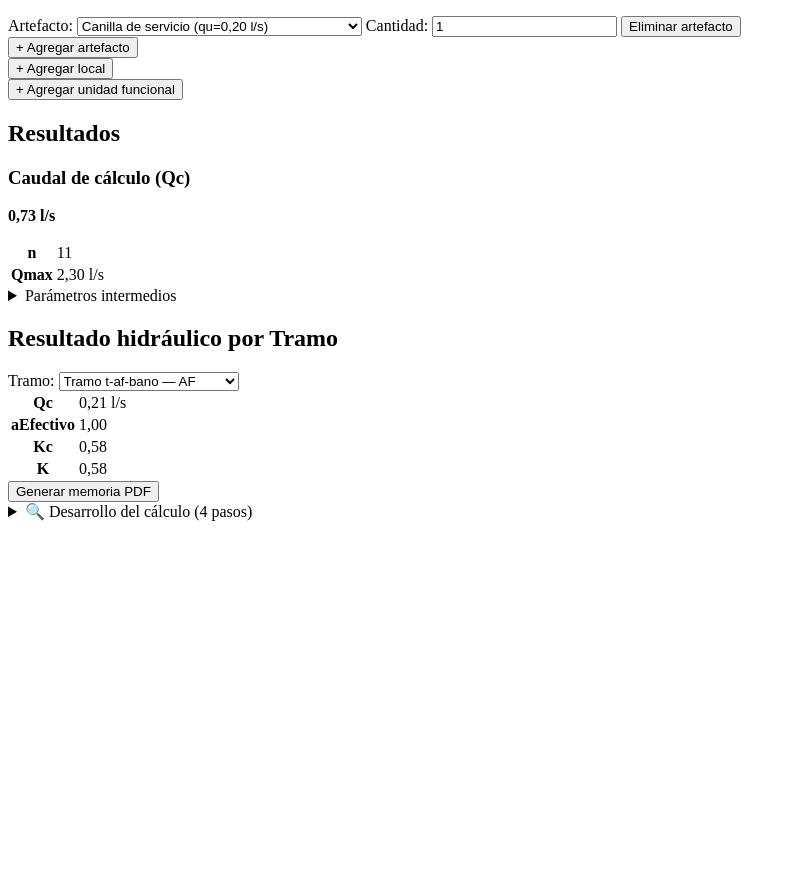
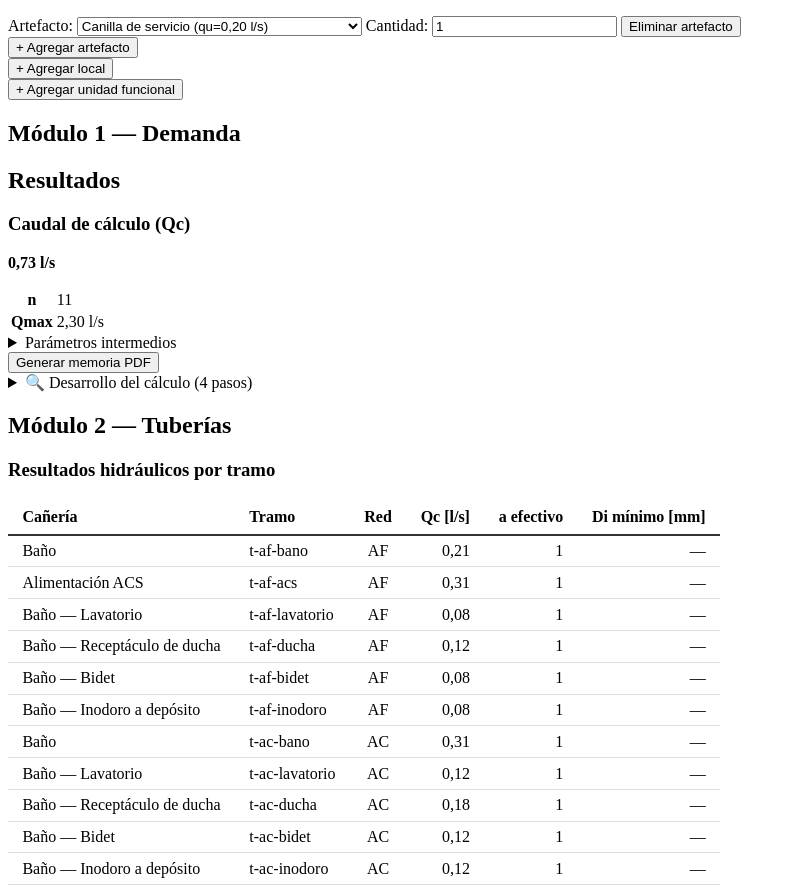
Before and after one commit to nicolasambrosoeras-ctrl/IUAS, a React (Vite) app: page / in a window 1280 px wide. Shown: the part 1380-2273 px from the top of the page, without its empty margins (0-796 px from the left). Before the commit the page ends 1909 px from the top, so only its background shows below. Built offline with nearby package versions, Linux system fonts and the light colour scheme; what pdfmake would draw is missing.

Commit message:
feat: mejorar presentacion de resultados hidraulicos

```diff
--- a/src/interfaz/paginas/MotorDemandaPantalla.tsx
+++ b/src/interfaz/paginas/MotorDemandaPantalla.tsx
@@ -672,13 +672,17 @@ function ResultadoDemanda({ proyecto }: { proyecto: Proyecto }) {
 
   return (
     <>
-      <Advertencias advertencias={resultado.advertencias} />
-      <Resultados resultado={resultado} />
+      <section>
+        <h2>Módulo 1 — Demanda</h2>
+        <Advertencias advertencias={resultado.advertencias} />
+        <Resultados resultado={resultado} />
+        <button type="button" onClick={() => generarDocumentoPdf({ proyecto, resultado })}>
+          Generar memoria PDF
+        </button>
+        <Pasos pasos={resultado.pasos} />
+      </section>
+
       <ResultadoHidraulicoDeTramo proyecto={proyecto} catalogoArtefactos={catalogoArtefactos} />
-      <button type="button" onClick={() => generarDocumentoPdf({ proyecto, resultado })}>
-        Generar memoria PDF
-      </button>
-      <Pasos pasos={resultado.pasos} />
     </>
   )
 }
--- a/src/interfaz/paginas/ResultadoHidraulicoDeTramo.tsx
+++ b/src/interfaz/paginas/ResultadoHidraulicoDeTramo.tsx
@@ -1,62 +1,157 @@
-// Primera visualización de Módulo 2 (hidráulica por Tramo) en la pantalla
-// técnica. Selector de Tramo + Qc del motor integral, nada más: ni
-// diámetro, ni presión, ni editor de red (eso queda para incrementos
-// posteriores). Extraído de MotorDemandaPantalla.tsx únicamente por
-// legibilidad -- misma razón que duplicarUnidadFuncional.ts, no una
-// abstracción nueva. Solo se renderiza cuando el Proyecto ya pasó
+// Visualización de Módulo 2 (hidráulica por Tramo) en la pantalla técnica:
+// una tabla con todos los Tramos de la red, no un selector -- así es como
+// un proyectista necesita revisarlos. Qc/aEfectivo/Di mínimo, nada más:
+// ni Kc/K en la vista principal, ni diámetro real, ni editor de red (eso
+// queda para incrementos posteriores). Extraído de MotorDemandaPantalla.tsx
+// únicamente por legibilidad -- misma razón que duplicarUnidadFuncional.ts,
+// no una abstracción nueva. Solo se renderiza cuando el Proyecto ya pasó
 // validarProyecto (gate en MotorDemandaPantalla), así que redHidraulica,
 // si existe, ya es estructuralmente válida y sus referencias a Artefactos
 // ya existen.
-import { useState } from 'react'
-import type { Proyecto } from '../../modelo/proyecto'
+import type { CSSProperties } from 'react'
+import type { Proyecto, TipoDeLocal } from '../../modelo/proyecto'
 import type { Tramo } from '../../modelo/redHidraulica'
 import type { ArtefactoNormativo } from '../../normativa/eras-2023/catalogo-artefactos'
-import {
-  resolverHidraulicaDeTramo,
-  type ResultadoHidraulicoDeTramo as ResultadoDelMotor,
-} from '../../motor/tuberias/resolverHidraulicaDeTramo'
+import { resolverHidraulicaDeTramo } from '../../motor/tuberias/resolverHidraulicaDeTramo'
+import { obtenerArtefactosAguasAbajo } from '../../motor/tuberias/topologia/obtenerArtefactosAguasAbajo'
 import { formatearNumero } from '../../exportadores/pdf/formatearNumero'
-import { textoValorCalculado } from '../../presentacion/desarrolloDelCalculoDemanda'
 
-function etiquetaDeTramo(tramo: Tramo): string {
-  return `Tramo ${tramo.id} — ${tramo.red}`
+// Duplicado intencional de la etiqueta homónima en MotorDemandaPantalla.tsx
+// (mismo criterio que aplicarParticipacionCritA8: segundo consumidor
+// pequeño y puntual, sin abstraer todavía una fuente compartida). Solo se
+// usa acá para la columna "Cañería".
+const ETIQUETA_TIPO_DE_LOCAL: Readonly<Record<TipoDeLocal, string>> = {
+  bano: 'Baño',
+  toilette: 'Toilette',
+  cocina: 'Cocina',
+  lavadero: 'Lavadero',
+  cochera: 'Cochera',
+  jardin: 'Jardín',
+  otros: 'Otros',
 }
 
-function ResultadoDelTramo({ resultado }: { resultado: ResultadoDelMotor }) {
-  if (resultado.tipo === 'sinDemanda') {
-    return (
-      <div>
-        <p>Sin demanda hidráulica en este tramo.</p>
-        <p>
-          Qc: {formatearNumero(resultado.qc_lps, 'l/s')} l/s
-        </p>
-      </div>
-    )
+// Estilos locales mínimos -- el proyecto no tiene hoja de estilos (ver
+// index.html/main.tsx): mismo patrón ya usado en el archivo (style={{...}}
+// puntual), solo que acá se comparte entre encabezado y filas para que la
+// alineación de cada columna no se desincronice entre ambos.
+function estiloEncabezado(alineacion: CSSProperties['textAlign']): CSSProperties {
+  return {
+    padding: '0.5rem 0.9rem',
+    textAlign: alineacion,
+    borderBottom: '2px solid #333',
+    fontWeight: 'bold',
+    whiteSpace: 'nowrap',
+  }
+}
+
+function estiloCelda(alineacion: CSSProperties['textAlign'], ajustable = false): CSSProperties {
+  return {
+    padding: '0.4rem 0.9rem',
+    textAlign: alineacion,
+    borderBottom: '1px solid #ddd',
+    whiteSpace: ajustable ? undefined : 'nowrap',
+  }
+}
+
+// "Cañería" es puramente una etiqueta de presentación derivada de la
+// topología y el catálogo ya existentes -- no introduce ninguna asociación
+// estructural Tramo->Local en el modelo (esa asociación no existe y este
+// incremento no la agrega). No reimplementa lógica hidráulica: usa
+// obtenerArtefactosAguasAbajo tal cual, solo para agrupar por Local.
+function derivarCaneria(
+  proyecto: Proyecto,
+  tramo: Tramo,
+  catalogoArtefactos: readonly ArtefactoNormativo[],
+): string {
+  const { redHidraulica } = proyecto
+  if (redHidraulica === undefined) {
+    return '—'
   }
 
-  const { aEfectivo, kc, k } = resultado.simultaneidad
+  const nodoDestino = redHidraulica.nodos.find((nodo) => nodo.id === tramo.nodoDestinoId)
+  if (nodoDestino?.referencia?.tipo === 'produccionACS') {
+    return 'Alimentación ACS'
+  }
+
+  let referencias: ReturnType<typeof obtenerArtefactosAguasAbajo>
+  try {
+    referencias = obtenerArtefactosAguasAbajo(proyecto, tramo.id)
+  } catch {
+    return '—'
+  }
+
+  if (referencias.length === 0) {
+    return '—'
+  }
+
+  const clavesDeLocal = new Set(referencias.map((r) => `${r.unidadFuncionalId}::${r.localId}`))
+  if (clavesDeLocal.size > 1) {
+    return 'Varios'
+  }
+
+  const primeraReferencia = referencias[0]!
+  const unidadFuncional = proyecto.unidadesFuncionales.find(
+    (uf) => uf.id === primeraReferencia.unidadFuncionalId,
+  )
+  const local = unidadFuncional?.locales.find((l) => l.id === primeraReferencia.localId)
+  if (local === undefined) {
+    return '—'
+  }
+
+  const etiquetaLocal = ETIQUETA_TIPO_DE_LOCAL[local.tipo]
+
+  if (referencias.length > 1) {
+    return etiquetaLocal
+  }
+
+  const artefacto = local.artefactos.find((a) => a.id === primeraReferencia.artefactoId)
+  const artefactoNormativo = artefacto
+    ? catalogoArtefactos.find((c) => c.id === artefacto.artefactoId)
+    : undefined
+
+  return artefactoNormativo ? `${etiquetaLocal} — ${artefactoNormativo.nombre}` : etiquetaLocal
+}
+
+function FilaDeTramo({
+  proyecto,
+  catalogoArtefactos,
+  tramo,
+}: {
+  proyecto: Proyecto
+  catalogoArtefactos: readonly ArtefactoNormativo[]
+  tramo: Tramo
+}) {
+  let errorDelMotor: string | null = null
+  let qcTexto: string
+  let aEfectivoTexto: string | number
+
+  try {
+    const resultado = resolverHidraulicaDeTramo(proyecto, tramo.id, catalogoArtefactos)
+    qcTexto = formatearNumero(resultado.qc_lps, 'l/s')
+    aEfectivoTexto = resultado.tipo === 'conDemanda' ? resultado.simultaneidad.aEfectivo : '—'
+  } catch (motivo) {
+    errorDelMotor = motivo instanceof Error ? motivo.message : String(motivo)
+    qcTexto = 'Error'
+    aEfectivoTexto = '—'
+  }
 
   return (
-    <table>
-      <tbody>
-        <tr>
-          <th>Qc</th>
-          <td>{formatearNumero(resultado.qc_lps, 'l/s')} l/s</td>
-        </tr>
-        <tr>
-          <th>aEfectivo</th>
-          <td>{formatearNumero(aEfectivo, 'adimensional')}</td>
-        </tr>
-        <tr>
-          <th>Kc</th>
-          <td>{textoValorCalculado(kc)}</td>
-        </tr>
-        <tr>
-          <th>K</th>
-          <td>{textoValorCalculado(k)}</td>
-        </tr>
-      </tbody>
-    </table>
+    <tr>
+      <td style={estiloCelda('left', true)}>{derivarCaneria(proyecto, tramo, catalogoArtefactos)}</td>
+      <td style={estiloCelda('left')}>{tramo.id}</td>
+      <td style={estiloCelda('center')}>{tramo.red}</td>
+      <td style={estiloCelda('right', errorDelMotor !== null)}>
+        {qcTexto}
+        {errorDelMotor !== null ? (
+          <>
+            <br />
+            <small>{errorDelMotor}</small>
+          </>
+        ) : null}
+      </td>
+      <td style={estiloCelda('right')}>{aEfectivoTexto}</td>
+      <td style={estiloCelda('right')}>—</td>
+    </tr>
   )
 }
 
@@ -68,77 +163,40 @@ export function ResultadoHidraulicoDeTramo({
   catalogoArtefactos: readonly ArtefactoNormativo[]
 }) {
   const tramos = proyecto.redHidraulica?.tramos ?? []
-  const [tramoSeleccionadoId, setTramoSeleccionadoId] = useState<string | null>(tramos[0]?.id ?? null)
 
   return (
     <section>
-      <h2>Resultado hidráulico por Tramo</h2>
+      <h2>Módulo 2 — Tuberías</h2>
+      <h3>Resultados hidráulicos por tramo</h3>
 
       {tramos.length === 0 ? (
         <p>El proyecto no tiene una red hidráulica cargada.</p>
       ) : (
-        <ContenidoConTramos
-          proyecto={proyecto}
-          catalogoArtefactos={catalogoArtefactos}
-          tramos={tramos}
-          tramoSeleccionadoId={tramoSeleccionadoId}
-          onSeleccionarTramo={setTramoSeleccionadoId}
-        />
+        <div style={{ overflowX: 'auto' }}>
+          <table style={{ borderCollapse: 'collapse' }}>
+            <thead>
+              <tr>
+                <th style={estiloEncabezado('left')}>Cañería</th>
+                <th style={estiloEncabezado('left')}>Tramo</th>
+                <th style={estiloEncabezado('center')}>Red</th>
+                <th style={estiloEncabezado('right')}>Qc [l/s]</th>
+                <th style={estiloEncabezado('right')}>a efectivo</th>
+                <th style={estiloEncabezado('right')}>Di mínimo [mm]</th>
+              </tr>
+            </thead>
+            <tbody>
+              {tramos.map((tramo) => (
+                <FilaDeTramo
+                  key={tramo.id}
+                  proyecto={proyecto}
+                  catalogoArtefactos={catalogoArtefactos}
+                  tramo={tramo}
+                />
+              ))}
+            </tbody>
+          </table>
+        </div>
       )}
     </section>
   )
 }
-
-// Separado de ResultadoHidraulicoDeTramo únicamente para no repetir el
-// chequeo "tramos.length === 0" dentro de esta rama: acá tramos siempre
-// tiene al menos un elemento.
-function ContenidoConTramos({
-  proyecto,
-  catalogoArtefactos,
-  tramos,
-  tramoSeleccionadoId,
-  onSeleccionarTramo,
-}: {
-  proyecto: Proyecto
-  catalogoArtefactos: readonly ArtefactoNormativo[]
-  tramos: readonly Tramo[]
-  tramoSeleccionadoId: string | null
-  onSeleccionarTramo: (tramoId: string) => void
-}) {
-  const primerTramo = tramos[0] as Tramo
-  // Si el tramo previamente seleccionado ya no existe (p. ej. la red de
-  // ejemplo cambió entre renders), se cae al primero sin crashear; no se
-  // fuerza sincronizar el estado con un efecto, alcanza con este fallback.
-  const idEfectivo = tramos.some((tramo) => tramo.id === tramoSeleccionadoId)
-    ? (tramoSeleccionadoId as string)
-    : primerTramo.id
-
-  let resultado: ResultadoDelMotor | null = null
-  let errorDelMotor: string | null = null
-  try {
-    resultado = resolverHidraulicaDeTramo(proyecto, idEfectivo, catalogoArtefactos)
-  } catch (motivo) {
-    errorDelMotor = motivo instanceof Error ? motivo.message : String(motivo)
-  }
-
-  return (
-    <>
-      <label>
-        Tramo:{' '}
-        <select value={idEfectivo} onChange={(evento) => onSeleccionarTramo(evento.target.value)}>
-          {tramos.map((tramo) => (
-            <option key={tramo.id} value={tramo.id}>
-              {etiquetaDeTramo(tramo)}
-            </option>
-          ))}
-        </select>
-      </label>
-
-      {errorDelMotor !== null ? (
-        <p>Error al resolver la hidráulica de este Tramo: {errorDelMotor}</p>
-      ) : resultado !== null ? (
-        <ResultadoDelTramo resultado={resultado} />
-      ) : null}
-    </>
-  )
-}
```
